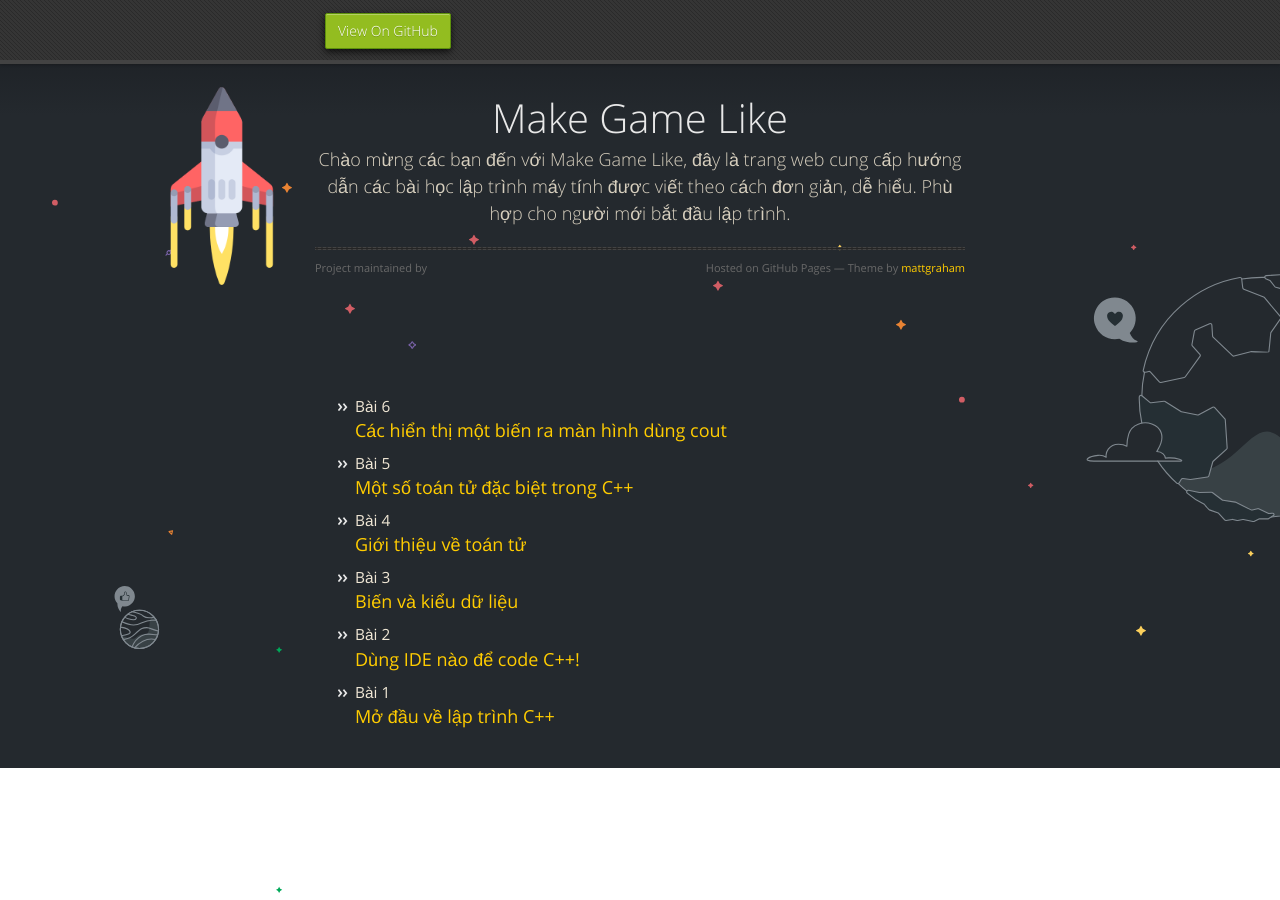
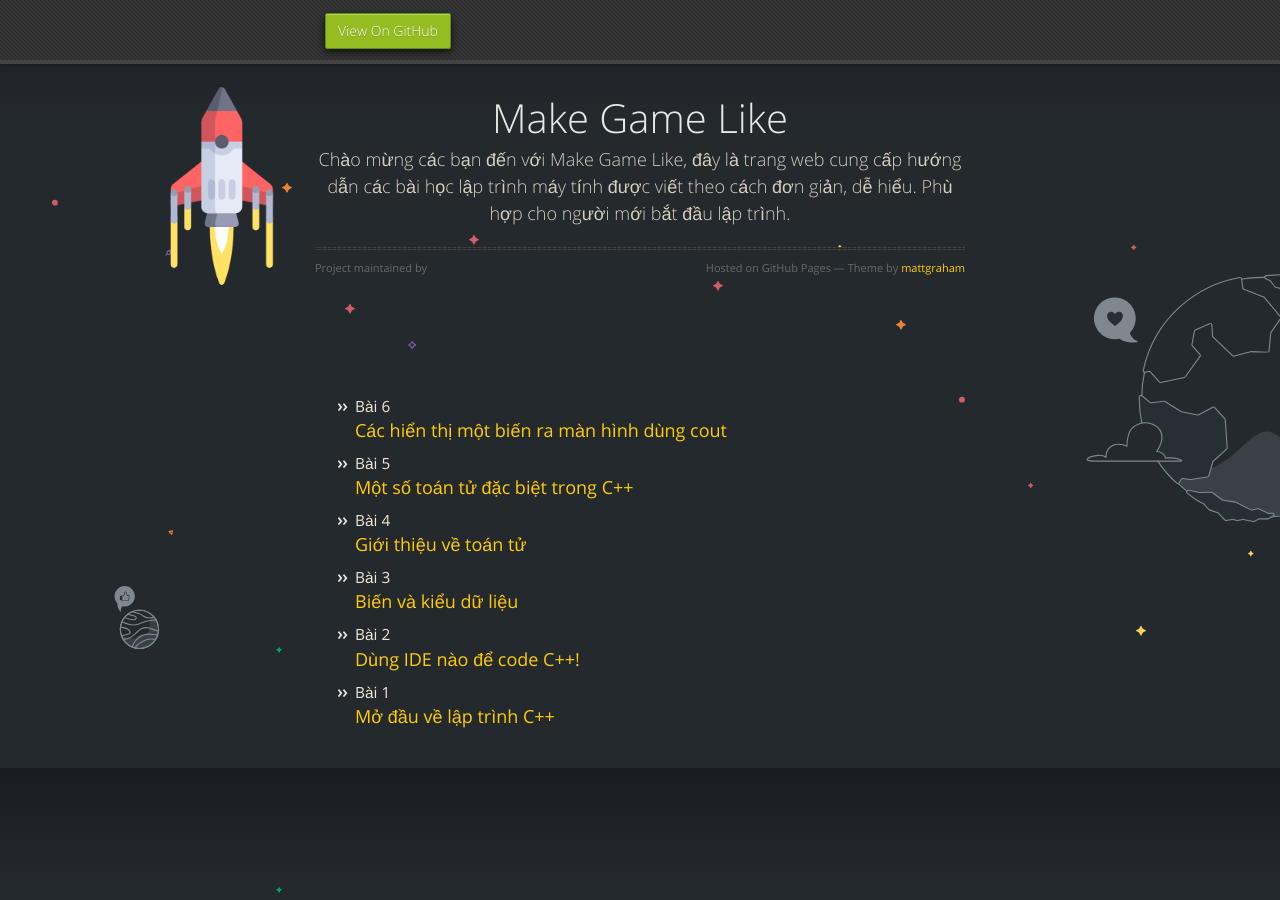
Before and after one commit to khahv/makegamelike.github.io, a Jekyll site: the page built from index.md, in a window 1280 px wide. Built offline with Jekyll 4.4.1, drawn with Linux system fonts in a browser that asks for light colours; nearby versions of some CDN libraries.

Commit message:
change background css

```diff
--- a/_sass/jekyll-theme-midnight.scss
+++ b/_sass/jekyll-theme-midnight.scss
@@ -9,7 +9,7 @@ body {
   color:#f0e7d5;
   font-weight: normal;
   background-image: url(/assets/images/method-draw-image.svg),linear-gradient(#191c20, #24292e 15%);
-  background-repeat: repeat-x;
+  // background-repeat: repeat-x;
   background-position: center 0, 0 0, 0 0;
 
   // background-attachment: fixed !important;
```
